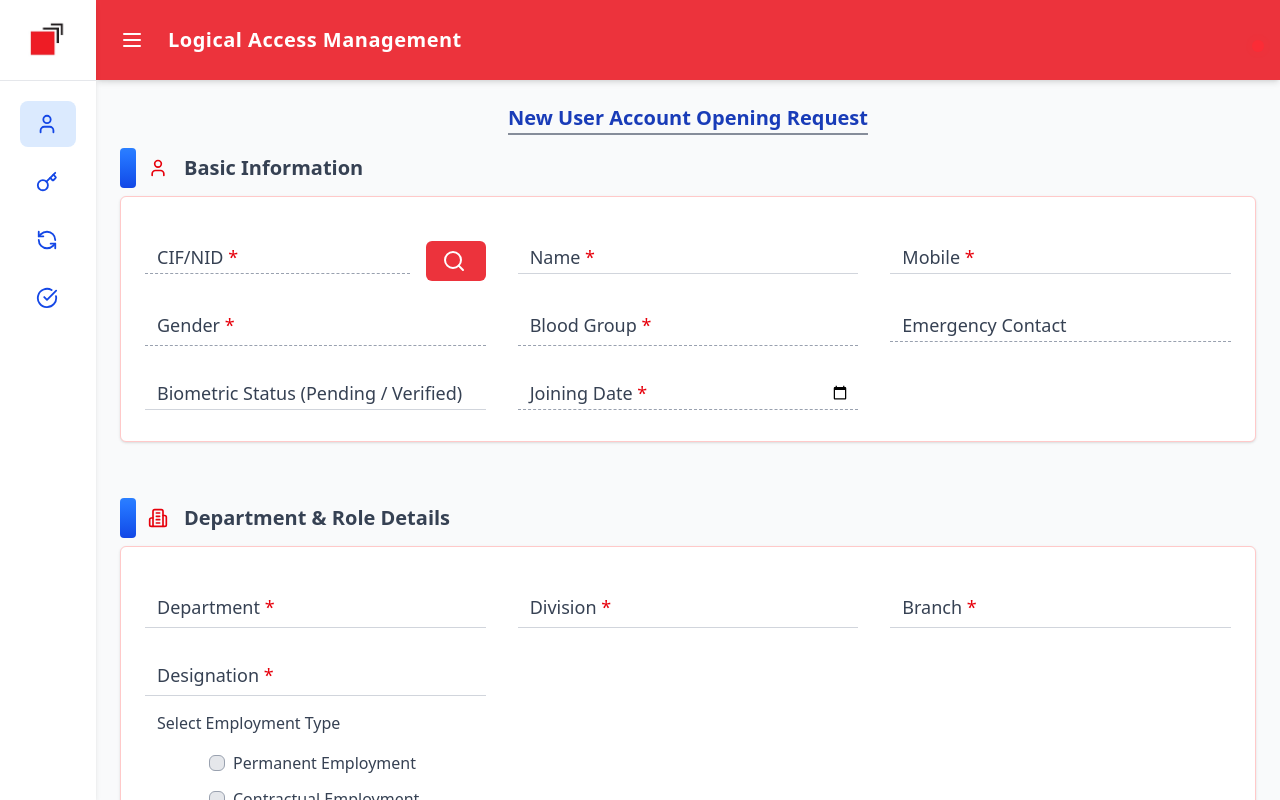
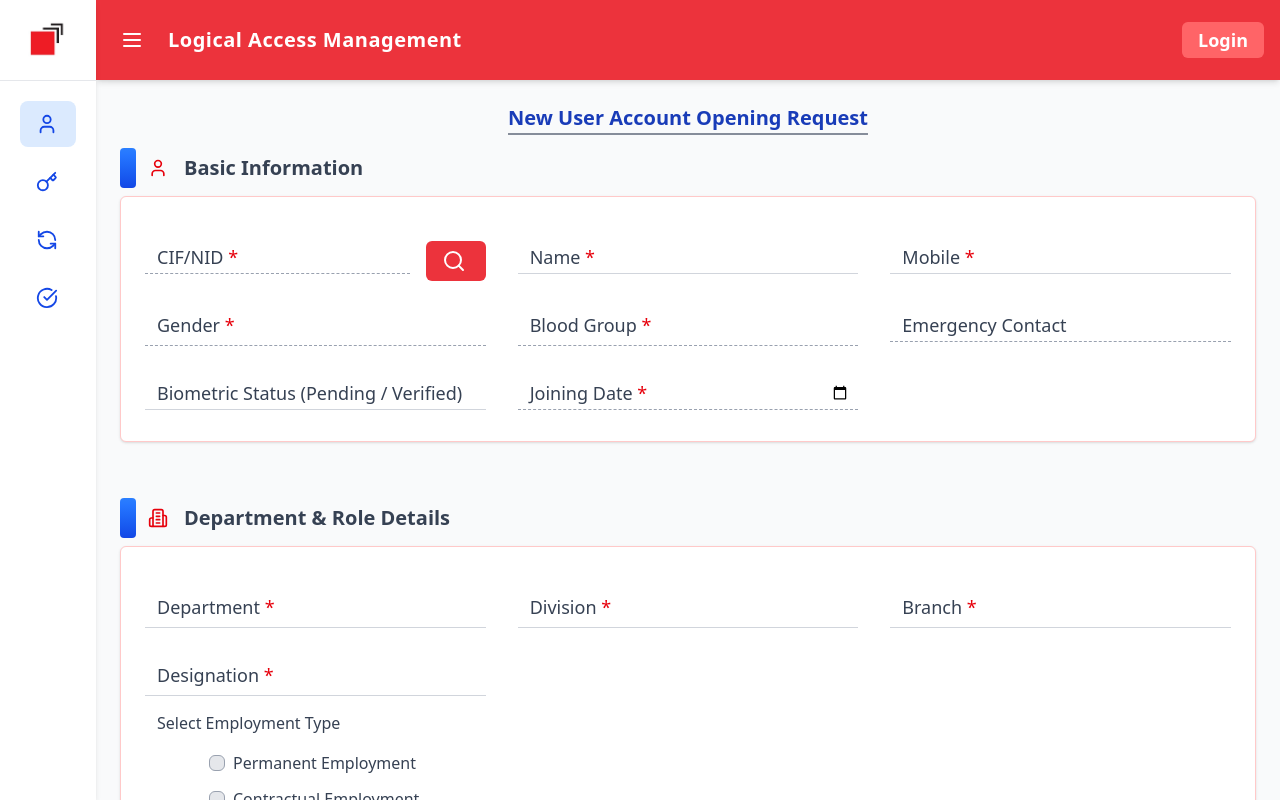
Before and after one commit to Nazmul-karim-tanvir-2nd/lamCodes, a React (Vite) app in the folder lamFrontend/: page / in a window 1280 px wide. Built offline with nearby package versions, Linux system fonts and the light colour scheme.

Commit message:
demo login added

```diff
--- a/lamFrontend/src/components/Navbar.jsx
+++ b/lamFrontend/src/components/Navbar.jsx
@@ -1,17 +1,14 @@
-// src/components/Navbar.jsx
 import { Menu } from "lucide-react";
 import useSidebarStore from "../store/useSidebarStore";
 
-const Navbar = () => {
+const Navbar = ({ onLoginClick }) => {
     const toggleSidebar = useSidebarStore((state) => state.toggleSidebar);
 
     return (
         <header className="sticky top-0 z-30 bg-red-600/80 shadow-md">
-
             <div className="flex items-center justify-between h-20 px-2 sm:px-4 lg:px-4">
-                {/* Left: Menu button (mobile only) + title */}
+                {/* Left: Menu button + title */}
                 <div className="flex items-center gap-4">
-                    {/* Mobile Menu Button */}
                     <button
                         onClick={toggleSidebar}
                         className="p-2 rounded-md hover:bg-red-400 transition"
@@ -20,19 +17,21 @@ const Navbar = () => {
                         <Menu className="text-white w-6 h-6" />
                     </button>
 
-                    {/* App Title */}
                     <h1 className="text-lg sm:text-xl font-semibold tracking-wide text-white">
                         Logical Access Management
                     </h1>
                 </div>
 
-                {/* Right Side: Placeholder for future items like profile, settings */}
+                {/* Right Side: Add Login Button */}
                 <div className="flex items-center space-x-4">
-                    {/* Example: Notification dot */}
-                    <div className="relative">
-                        <span className="w-3 h-3 bg-red-500 rounded-full absolute top-0 right-0 animate-ping opacity-75"></span>
-                        <span className="w-3 h-3 bg-red-500 rounded-full absolute top-0 right-0"></span>
-                    </div>
+
+                    {/* Login Button */}
+                    <button
+                        onClick={onLoginClick}
+                        className="text-white bg-red-400 hover:bg-red-500 px-4 py-1 rounded-md font-semibold text-lg transition"
+                    >
+                        Login
+                    </button>
                 </div>
             </div>
         </header>
--- a/lamFrontend/src/layout/Layout.jsx
+++ b/lamFrontend/src/layout/Layout.jsx
@@ -1,27 +1,33 @@
-// src/layout/Layout.jsx
 import { Outlet } from "react-router-dom";
 import Navbar from "../components/Navbar";
 import Sidebar from "../components/custom/Sidebar";
 import useSidebarStore from "../store/useSidebarStore";
+import { useState } from "react";
+import LoginPopup from "../components/auth/LoginPopup";
 
 const Layout = () => {
   const { isOpen } = useSidebarStore();
+  const [showLogin, setShowLogin] = useState(false);
 
   return (
     <div className="flex h-screen overflow-hidden">
       <Sidebar />
       <div
         className={`
-    flex flex-col flex-1 transition-all duration-300 ease-in-out
-    ${isOpen ? "ml-0 md:ml-80" : "ml-0 md:ml-24"}
-  `}
+          flex flex-col flex-1 transition-all duration-300 ease-in-out
+          ${isOpen ? "ml-0 md:ml-80" : "ml-0 md:ml-24"}
+        `}
       >
+        {/* Pass the Login popup trigger handler to Navbar */}
+        <Navbar onLoginClick={() => setShowLogin(true)} />
 
-        <Navbar />
         <main className="flex-1 p-4 overflow-y-auto bg-gray-50">
           <Outlet />
         </main>
       </div>
+
+      {/* Show Login Popup Modal */}
+      {showLogin && <LoginPopup setShowLogin={setShowLogin} />}
     </div>
   );
 };
```
